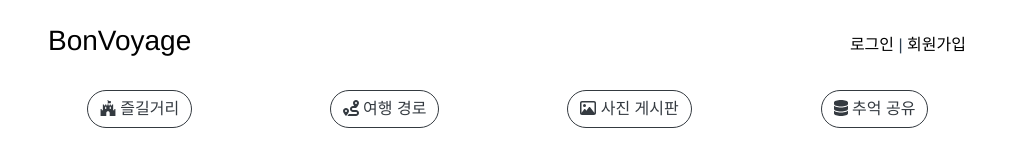
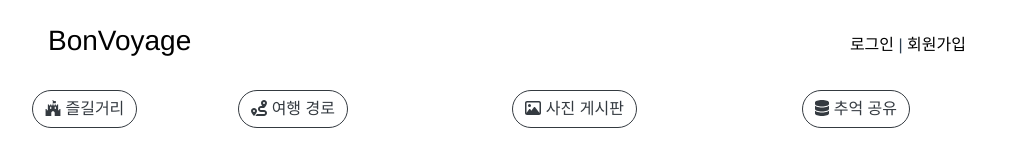
Before and after one commit to yongtaekimlwe/FE, a Vue app: page / in a window 1280 px wide. Shown: the top 150 px of the page, without its empty margins (133-1146 px from the left). Built offline with nearby package versions, Linux system fonts and the light colour scheme.

Commit message:
refactor: 초기 라우터 설정 및 경로 변경

```diff
--- a/src/App.vue
+++ b/src/App.vue
@@ -6,7 +6,7 @@
 </template>
 
 <script>
-import NaviBar from "@/components/NaviBar.vue";
+import NaviBar from "@/components/common/NaviBar.vue";
 
 export default {
   components: {
--- /dev/null
+++ b/src/router/attraction.js
@@ -0,0 +1,9 @@
+const routes = [
+  {
+    path: "/attraction",
+    name: "attraction",
+    component: () => import("@/views/AttractionView"),
+  },
+];
+
+export default routes;
--- a/src/router/index.js
+++ b/src/router/index.js
@@ -1,6 +1,7 @@
 import Vue from "vue";
 import VueRouter from "vue-router";
 import HomeView from "../views/HomeView.vue";
+import AttractionRoutes from "./attraction";
 
 Vue.use(VueRouter);
 
@@ -10,6 +11,7 @@ const routes = [
     name: "home",
     component: HomeView,
   },
+  ...AttractionRoutes,
 ];
 
 const router = new VueRouter({
--- /dev/null
+++ b/src/views/AttractionView.vue
@@ -0,0 +1,19 @@
+<template>
+  <div></div>
+</template>
+
+<script>
+export default {
+  name: "AttractionView",
+  components: {},
+  data() {
+    return {
+      message: "",
+    };
+  },
+  created() {},
+  methods: {},
+};
+</script>
+
+<style scoped></style>
--- a/src/views/HomeView.vue
+++ b/src/views/HomeView.vue
@@ -2,22 +2,28 @@
   <div class="home">
     <!-- 메뉴 이동 -->
     <div id="menu" class="row">
-      <menu-item
+      <router-link :to="{ name: 'attraction' }">
+        <tag-item
+          class="col-3"
+          menu_icon_src="fa-brands fa-fort-awesome"
+          menu_desc="즐길거리"
+        ></tag-item>
+      </router-link>
+      <tag-item
         class="col-3"
-        menu_icon_src="fa-brands fa-fort-awesome"
-        menu_desc="즐길거리"
-      ></menu-item>
-      <menu-item class="col-3" menu_icon_src="fa-route" menu_desc="여행 경로"></menu-item>
-      <menu-item
+        menu_icon_src="fa-route"
+        menu_desc="여행 경로"
+      ></tag-item>
+      <tag-item
         class="col-3"
         menu_icon_src="fa-regular fa-image"
         menu_desc="사진 게시판"
-      ></menu-item>
-      <menu-item
+      ></tag-item>
+      <tag-item
         class="col-3"
         menu_icon_src="fa-solid fa-database"
         menu_desc="추억 공유"
-      ></menu-item>
+      ></tag-item>
     </div>
     <!-- carousel -->
     <br />
@@ -29,9 +35,15 @@
       img-width="1024"
       img-height="480"
     >
-      <b-carousel-slide img-src="https://picsum.photos/1024/480/?image=13"></b-carousel-slide>
-      <b-carousel-slide img-src="https://picsum.photos/1024/480/?image=15"></b-carousel-slide>
-      <b-carousel-slide img-src="https://picsum.photos/1024/480/?image=43"></b-carousel-slide>
+      <b-carousel-slide
+        img-src="https://picsum.photos/1024/480/?image=13"
+      ></b-carousel-slide>
+      <b-carousel-slide
+        img-src="https://picsum.photos/1024/480/?image=15"
+      ></b-carousel-slide>
+      <b-carousel-slide
+        img-src="https://picsum.photos/1024/480/?image=43"
+      ></b-carousel-slide>
     </b-carousel>
     <!-- 인기 여행지 -->
     <br />
@@ -43,11 +55,11 @@
 </template>
 
 <script>
-import MenuItem from "@/components/home/MenuItem";
+import TagItem from "@/components/common/TagItem";
 
 export default {
   name: "HomeView",
-  components: { MenuItem },
+  components: { TagItem },
 };
 </script>
 
```
Also changed, not shown: src/components/common/NaviBar.vue (renamed from src/components/NaviBar.vue), src/components/common/TagItem.vue (renamed from src/components/home/MenuItem.vue).
